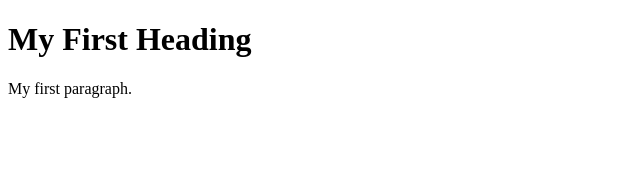
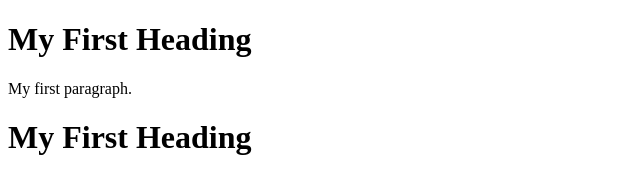
Before and after one commit to arunkumarmbroja/sample1, a plain HTML site: page index.htm in a window 1280 px wide. Shown: the whole page, without its empty margins (0-640 px from the left). Drawn offline with Linux system fonts and the light colour scheme.

Commit message:
Update index.htm

```diff
--- a/index.htm
+++ b/index.htm
@@ -5,5 +5,6 @@
 <h1>My First Heading</h1>
 <p>My first paragraph.</p>
 
+<h1>My First Heading</h1>
 </body>
 </html>
```
